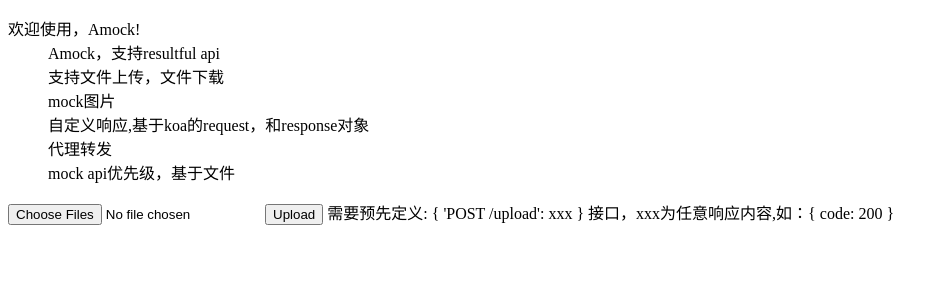
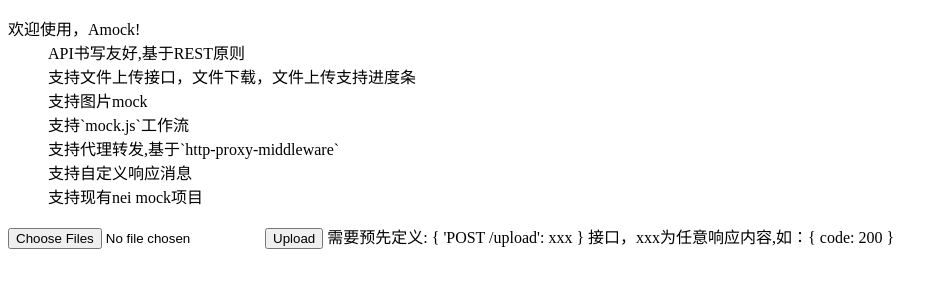
Before and after one commit to atvue/amock, a website: page public/index.html in a window 1280 px wide. Shown: the whole page, without its empty margins (0-948 px from the left). Drawn offline with Linux system fonts and the light colour scheme.

Commit message:
fix 文案

```diff
--- a/public/index.html
+++ b/public/index.html
@@ -11,22 +11,25 @@
         <dl>
           <dt>欢迎使用，Amock!</dt>
           <dd>
-            Amock，支持resultful api
+            API书写友好,基于REST原则
           </dd>
           <dd>
-            支持文件上传，文件下载
+            支持文件上传接口，文件下载，文件上传支持进度条
           </dd>
           <dd>
-            mock图片
+            支持图片mock
           </dd>
           <dd>
-            自定义响应,基于koa的request，和response对象
+            支持`mock.js`工作流
           </dd>
           <dd>
-            代理转发
+            支持代理转发,基于`http-proxy-middleware`
           </dd>
           <dd>
-            mock api优先级，基于文件
+            支持自定义响应消息
+          </dd>
+          <dd>
+            支持现有nei mock项目
           </dd>
         </dl>
         <form action="/upload" method="post" enctype="multipart/form-data" id="form-upload" >
```
